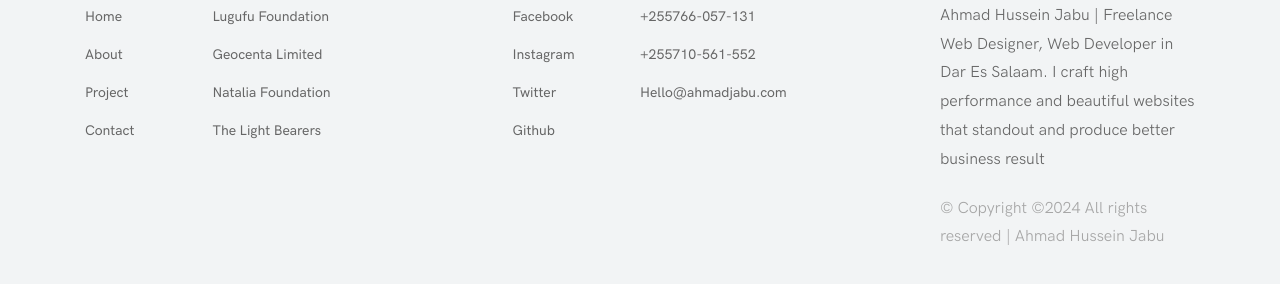
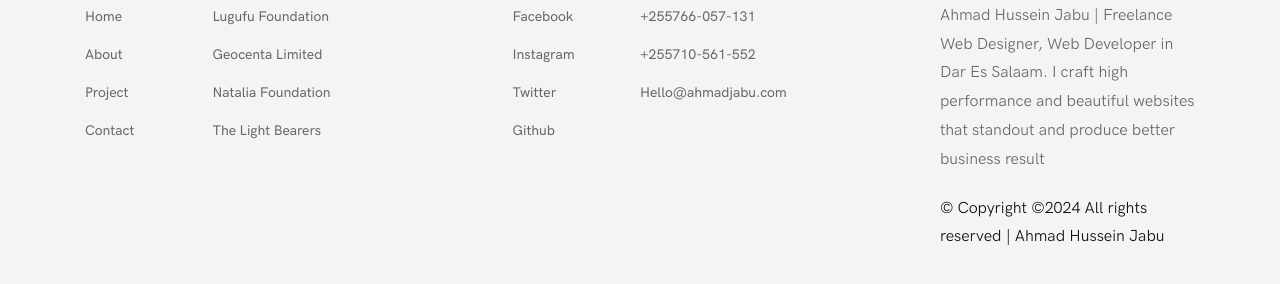
Before and after one commit to AhmadHJabu/Ahmad-Portfolio, a website: page index.html in a window 1280 px wide. Shown: the part 4713-4997 px from the top of the page. Drawn offline with Linux system fonts and the light colour scheme.

Commit message:
change color of the paragraph

```diff
--- a/style.css
+++ b/style.css
@@ -1018,7 +1018,7 @@ ul {
   margin-top: 20px; }
   .copywrite-text p {
     font-size: 16px;
-    color: #a6a6a6;
+    color: #0f0e0e;
     margin-bottom: 0; }
     .copywrite-text p a {
       color: #120f0f; }
```
